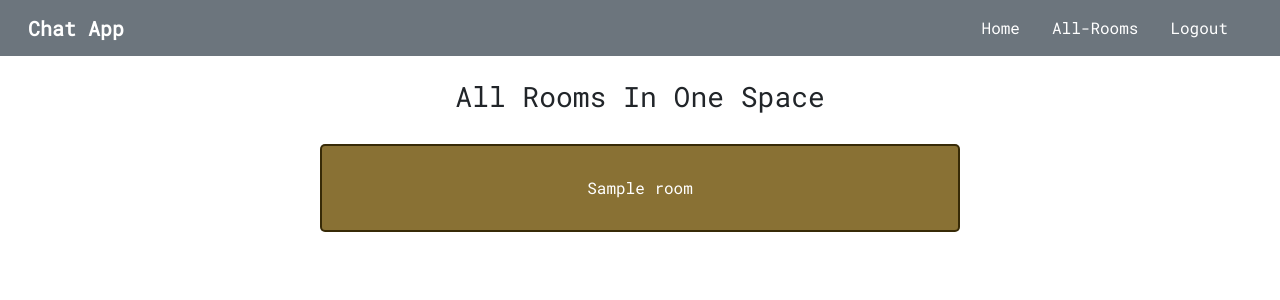
After one commit to Nika-Chinchaladze/Simple_Chat_App_Django, a Django app: page /all-rooms in a window 1280 px wide. The commit adds this page. Shown: the top 300 px of the page. Run offline with Django 4.2, Linux system fonts and the light colour scheme; a user stored in the database is signed in; tables that the repository leaves empty hold one stand-in row (values such as "Sample post").

Commit message:
version 13 - done before ajax feature

```diff
--- /dev/null
+++ b/chat_app/static/chat/search.css
@@ -0,0 +1,26 @@
+.outer-div {
+    width: 50%;
+    margin: 30px auto;
+}
+.found-room, .all-room {
+    display: block;
+    box-sizing: border-box;
+    text-decoration: none;
+    text-align: center;
+    color: white;
+    background-color: rgba(116, 87, 15, 0.842);
+    border-radius: 5px;
+    border: 2px solid rgba(46, 34, 3, 0.89);
+}
+.found-room:hover, .all-room:hover {
+    background-color: rgba(27, 102, 27, 0.815);
+    border: 2px solid rgb(8, 43, 8);
+}
+.found-room {
+    padding: 15px;
+    margin: 10px auto;
+}
+.all-room {
+    padding: 30px 15px;
+    margin: 15px auto;
+}
--- /dev/null
+++ b/chat_app/templates/chat/all.html
@@ -0,0 +1,20 @@
+{% extends "base.html" %}
+{% load static %}
+
+
+{% block title %}
+    <title>All Page</title>
+{% endblock  %}
+
+{% block css_styles %}
+    <link rel="stylesheet" href="{% static 'chat/search.css' %}">
+{% endblock %}
+
+{% block content %}
+    <h3 class="text-center mt-4 mb-3">All Rooms In One Space</h3>
+    <div class="outer-div">
+        {% for room in rooms %}
+            <a href="{% url 'room-users' room=room.name username=user.username %}" class="all-room">{{ room.name }}</a>
+        {% endfor %}
+    </div>
+{% endblock %}
--- a/chat_app/urls.py
+++ b/chat_app/urls.py
@@ -11,5 +11,7 @@ urlpatterns = [
     path("login", views.login_user, name="login-user"),
     path("logout", views.logout_user, name="logout-user"),
     path("room-users/<str:room>/<str:username>", views.room_users, name="room-users"),
-    path("searchview", views.searchview, name="search-view")
+    path("searchview", views.searchview, name="search-view"),
+    path("all-rooms", views.all_rooms, name="all-rooms"),
+    path("delete-room/<int:room_id>/<str:room_name>", views.delete_room, name="delete-room")
 ]
--- a/chat_app/views.py
+++ b/chat_app/views.py
@@ -73,8 +73,9 @@ def personal_page(request):
     all_room_users = RoomUsers.objects.values_list("username_room", flat=True)
     used_rooms = []
     for item in list(all_room_users):
-        concrete_room = all_rooms.filter(name=item.split("^")[-1]).first()
-        used_rooms.append(concrete_room)
+        if item.split("^")[0] == present_user.username:
+            concrete_room = all_rooms.filter(name=item.split("^")[-1]).first()
+            used_rooms.append(concrete_room)
 
     return render(request, "chat/home.html", {
         "form1": form1,
@@ -164,3 +165,28 @@ def searchview(request):
             else:
                 messages.error(request, "Not Found")
                 return HttpResponseRedirect(reverse("personal-page"))
+
+
+@login_required
+def all_rooms(request):
+    present_user = request.user
+    rooms = Room.objects.all()
+    return render(request, "chat/all.html", {
+        "rooms": rooms,
+        "user": present_user
+    })
+
+
+@login_required
+def delete_room(request, room_id, room_name):
+    present_user = request.user
+    # delete chosen room:
+    chosen_room = Room.objects.get(id=room_id)
+    chosen_room.delete()
+    # delete room - users:
+    all_room_users = RoomUsers.objects.all()
+    for item in all_room_users:
+        if item.username_room.split("^")[-1] == room_name:
+            item.delete()
+    messages.success(request, "Room Has Been Deleted")
+    return HttpResponseRedirect(reverse("personal-page"))
--- a/templates/base.html
+++ b/templates/base.html
@@ -23,6 +23,7 @@
           <div class="navbar-nav ms-auto">
             {% if user.is_authenticated %}
               <a class="nav-link text-white me-3 active" aria-current="page" href="{% url 'personal-page' %}">Home</a>
+              <a class="nav-link text-white me-3" href="{% url 'all-rooms' %}">All-Rooms</a>
               <a class="nav-link text-white me-3" href="{% url 'logout-user' %}">Logout</a>
             {% else %}
               <a class="nav-link text-white me-3" href="{% url 'register-user' %}">Register</a>
```
Also changed, not shown: chat_app/static/chat/room.css (+9 -0 lines), chat_app/templates/chat/home.html (+8 -5 lines), chat_app/templates/chat/room.html (+8 -3 lines), chat_app/templates/chat/search.html (+7 -1 lines), chat_app/templatetags/poll_extras.py (added, +10 -0 lines), chat_app/templatetags/__init__.py (added), db.sqlite3.
